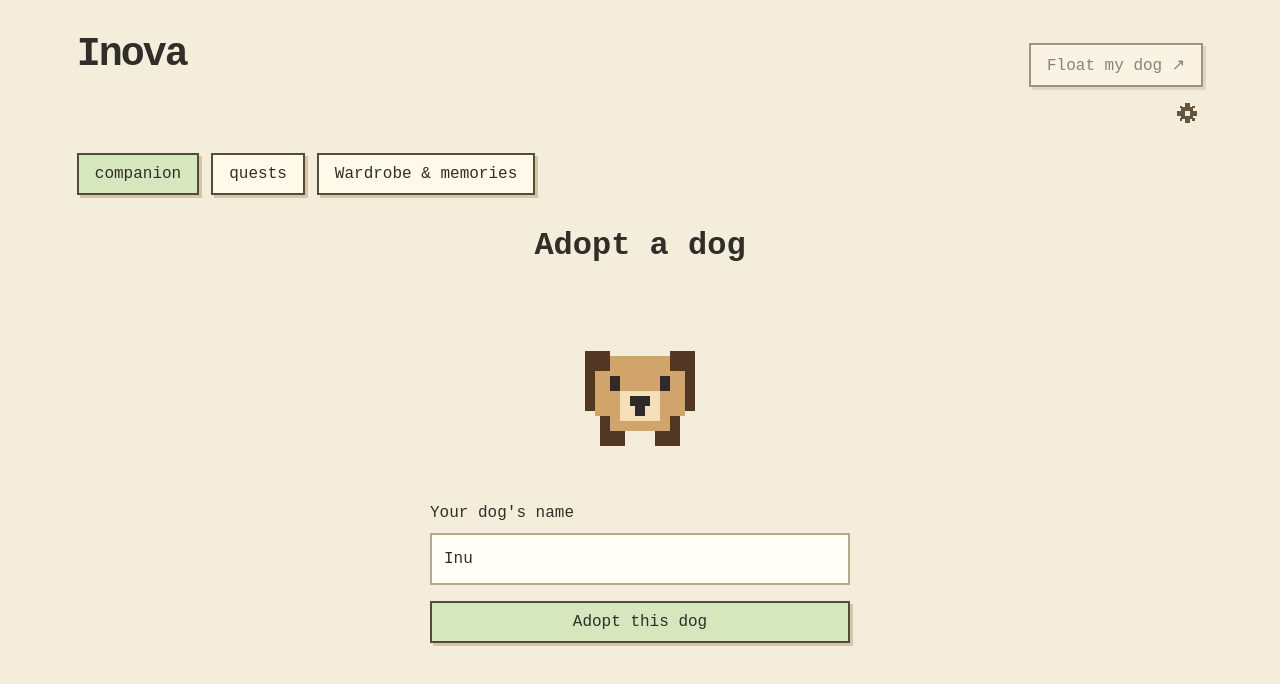
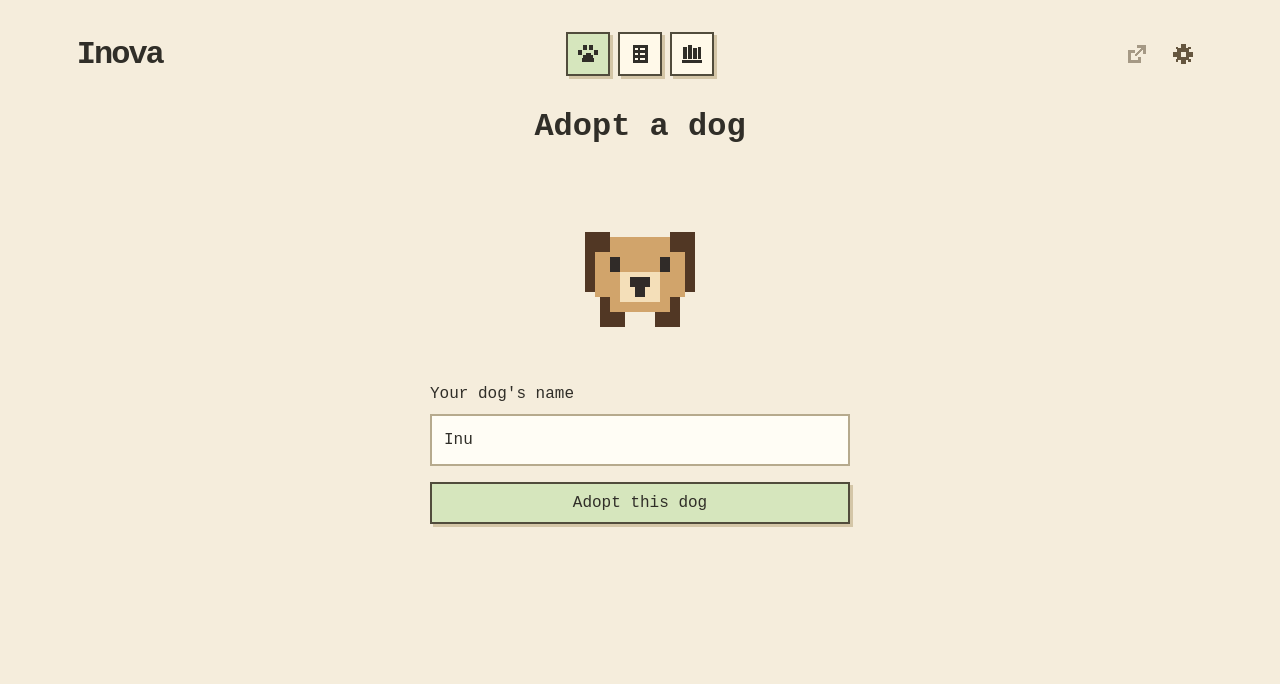
Before and after one commit to JBarmada/Inova, a React (Vite) app: page / in a window 1280 px wide. Shown: the top 684 px of the page. Built offline with nearby package versions, Linux system fonts and the light colour scheme.

Commit message:
Use pixel navigation icons and group home window controls

```diff
--- a/src/App.tsx
+++ b/src/App.tsx
@@ -9,9 +9,11 @@ import { playCue } from "./services/audio";
 import { CompanionControls } from "./features/companion/CompanionControls";
 import { PixelStatus } from "./features/companion/PixelStatus";
 import { useFloatingLayout } from "./features/companion/useFloatingLayout";
+import { PixelIcon } from "./features/companion/PixelIcon";
 
 const tabs = ["companion", "quests", "world"] as const;
 type Tab = typeof tabs[number];
+const tabLabels = { companion: "Companion", quests: "Quests", world: "Wardrobe & memories" };
 
 export function App() {
   const state = useInova();
@@ -35,12 +37,13 @@ export function App() {
     else selectTab("companion");
   }
   return <main ref={appElement} className={floating ? `app floating${toyExpanded ? " toy-expanded" : ""}` : "app"}>
-    {!floating && <header className="masthead"><h1>Inova</h1>
-      <button disabled={busy || !state.pet.adopted} onClick={() => void run(toggleFloating, "")}>Float my dog ↗</button>
-    </header>}
-    <CompanionControls onHome={openHome} disabled={busy} floating={floating} />
-    {!floating && <nav aria-label="Main navigation">{tabs.map((entry) => <button key={entry} aria-current={tab === entry ? "page" : undefined}
-      onClick={() => selectTab(entry)}>{entry === "world" ? "Wardrobe & memories" : entry}</button>)}</nav>}
+    {floating ? <CompanionControls onHome={openHome} disabled={busy} floating />
+      : <header className="masthead"><h1>Inova</h1>
+        <nav className="home-navigation" aria-label="Main navigation">{tabs.map((entry) => <button key={entry} className="nav-icon-button"
+          aria-label={tabLabels[entry]} title={tabLabels[entry]} aria-current={tab === entry ? "page" : undefined}
+          onClick={() => selectTab(entry)}><PixelIcon kind={entry} /></button>)}</nav>
+        <CompanionControls onHome={openHome} onFloat={() => void run(toggleFloating, "")} disabled={busy} floating={false} />
+      </header>}
     {(floating || tab === "companion") && <PetPanel floating={floating} onToyExpanded={setToyExpanded} />}
     {!floating && tab === "quests" && <QuestsPanel />}
     {!floating && tab === "world" && <WorldPanel />}
--- a/src/features/companion/CompanionControls.tsx
+++ b/src/features/companion/CompanionControls.tsx
@@ -5,7 +5,7 @@ import { playCue } from "../../services/audio";
 import { PixelIcon } from "./PixelIcon";
 import { PixelStatus } from "./PixelStatus";
 
-export function CompanionControls({ onHome, disabled, floating }: { onHome: () => void; disabled: boolean; floating: boolean }) {
+export function CompanionControls({ onHome, onFloat, disabled, floating }: { onHome: () => void; onFloat?: () => void; disabled: boolean; floating: boolean }) {
   const state = useInova();
   const [open, setOpen] = useState(false);
   const panel = useRef<HTMLDivElement>(null);
@@ -25,6 +25,8 @@ export function CompanionControls({ onHome, disabled, floating }: { onHome: () =
   return <div className="companion-controls hover-reveal" ref={panel} onKeyDown={(event) => {
     if (event.key === "Escape") { setOpen(false); settingsButton.current?.focus(); }
   }}>
+    {!floating && onFloat && <button className="pixel-icon-button" title="Float my dog" aria-label="Float my dog" disabled={disabled || !state.pet.adopted}
+      onClick={() => { setOpen(false); onFloat(); }}><PixelIcon kind="float" /></button>}
     {floating && <button className="pixel-icon-button" title="Home" aria-label="Home" disabled={disabled}
       onClick={() => { setOpen(false); onHome(); }}><PixelIcon kind="home" /></button>}
     <button className="pixel-icon-button" title="Settings" aria-label="Settings" ref={settingsButton}
--- a/src/features/companion/PixelIcon.tsx
+++ b/src/features/companion/PixelIcon.tsx
@@ -1,7 +1,13 @@
-export function PixelIcon({ kind }: { kind: "home" | "settings" }) {
-  const path = kind === "home"
-    ? "M7 1h2v2h2v2h2v2h2v2h-2v6H9v-5H7v5H3V9H1V7h2V5h2V3h2z"
-    : "M6 0h4v3h2V2h2v2h-1v2h3v4h-3v2h1v2h-2v-1h-2v3H6v-3H4v1H2v-2h1v-2H0V6h3V4H2V2h2v1h2zM6 6v4h4V6z";
+const paths = {
+  home: "M7 1h2v2h2v2h2v2h2v2h-2v6H9v-5H7v5H3V9H1V7h2V5h2V3h2z",
+  settings: "M6 0h4v3h2V2h2v2h-1v2h3v4h-3v2h1v2h-2v-1h-2v3H6v-3H4v1H2v-2h1v-2H0V6h3V4H2V2h2v1h2zM6 6v4h4V6z",
+  companion: "M4 1h3v4H4zM9 1h3v4H9zM0 5h3v4H0zM13 5h3v4h-3zM6 7h4v2h2v2h1v3H3v-3h1V9h2z",
+  quests: "M2 1h12v14H2zM4 3v2h2V3zM8 3v2h4V3zM4 7v2h2V7zM8 7v2h4V7zM4 11v2h2v-2zM8 11v2h4v-2z",
+  world: "M1 2h3v10H1zM5 1h3v11H5zM9 3h3v9H9zM13 2h2v10h-2zM0 13h16v2H0z",
+  float: "M1 5h5v2H3v6h6v-3h2v5H1zM8 1h7v7h-2V4L7 10 6 9l6-6H8z",
+};
+
+export function PixelIcon({ kind }: { kind: keyof typeof paths }) {
   return <svg width="20" height="20" viewBox="0 0 16 16" fill="currentColor"
-    fillRule="evenodd" shapeRendering="crispEdges" aria-hidden="true" focusable="false"><path d={path} /></svg>;
+    fillRule="evenodd" shapeRendering="crispEdges" aria-hidden="true" focusable="false"><path d={paths[kind]} /></svg>;
 }
--- a/src/styles.css
+++ b/src/styles.css
@@ -14,7 +14,12 @@ button:disabled { opacity: .55; cursor: not-allowed; }
 button:focus-visible, input:focus-visible, textarea:focus-visible { outline: 3px solid #618543; outline-offset: 3px; }
 .primary, nav button[aria-current="page"] { background: #d6e6bd; }
 .app { min-height: 100vh; padding: 32px 6%; background: #f5eddc; }
-.masthead { display: flex; justify-content: space-between; align-items: center; gap: 16px; }
+.masthead { display: flex; justify-content: space-between; align-items: center; gap: 24px; margin-bottom: 32px; }
+.masthead h1 { margin: 0; font-size: 32px; }
+.masthead .home-navigation { flex: 1; justify-content: center; gap: 8px; margin: 0; }
+.nav-icon-button { display: grid; place-items: center; width: 44px; height: 44px; padding: 10px; }
+.masthead .companion-controls { margin-left: auto; }
+.masthead .pixel-icon-button { width: 40px; height: 40px; padding: 8px; }
 h1 { margin: 0 0 20px; font-size: 40px; letter-spacing: -2px; }
 h1 span { font-size: 14px; font-weight: normal; letter-spacing: 0; }
 h2 { font-size: clamp(22px, 3vw, 32px); }
@@ -51,3 +56,4 @@ footer { margin-top: 48px; padding-top: 20px; border-top: 2px solid #d4c6a7; }
 .floating .dog-stage > * { pointer-events: none; }
 .startup-error { padding: 32px; background: #fff9e9; min-height: 100vh; }
 @media (max-width: 600px) { .masthead { flex-wrap: wrap; } .app:not(.floating) { padding: 24px; } .commitment { flex-wrap: wrap; } }
+@media (max-width: 600px) { .masthead .home-navigation { order: 3; flex-basis: 100%; } }
```
Also changed, not shown: 1 other file (tests, documents, lock files or other folders).
